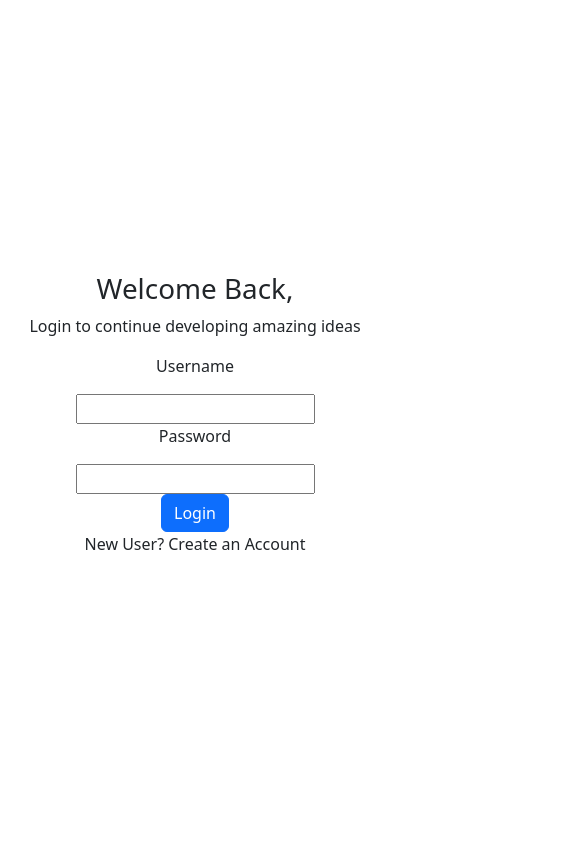
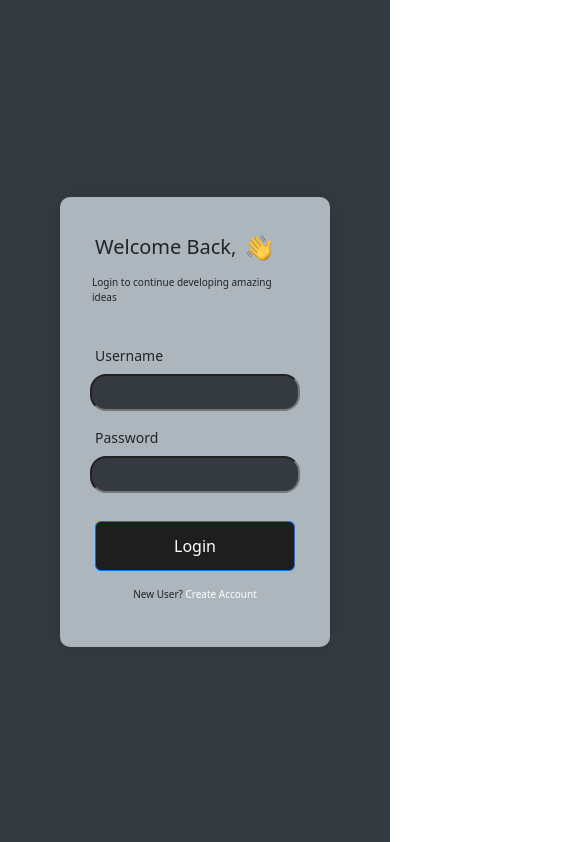
Before and after one commit to nauticuff/TaskTrackerSprint, a React (Create React App) app: page / in a window 390 px wide. Shown: the top 842 px of the page, 585 px wide, since content can reach past the window. Built offline with nearby package versions, Linux system fonts and the light colour scheme.

Commit message:
add login and hand image

```diff
--- a/src/App.tsx
+++ b/src/App.tsx
@@ -7,7 +7,6 @@ import { Routes } from 'react-router';
 function App() {
   return (
     <>
-      <Login/>
       <BrowserRouter>
         <Routes>
           <Route path='/' element={<Login />} />
--- a/src/Components/Login/Login.css
+++ b/src/Components/Login/Login.css
@@ -1,7 +1,186 @@
 .loginWindow{
-    height: 100vh;
+ background-color: #ADB5BD !important;
+}
+
+.loginContainer{
+    display: flex;
+}
+
+.loginScreen {
+    background-color: #343A40;
+}
+
+.loginWindow *:not(.welcomeTxtAndPic *) {
+    min-width: 294px;
+  }
+
+.introText{
+    font-size: 12px;
+    padding-bottom: 2rem !important;
+    padding-top: .5rem;
+}
+
+p{
+    margin-bottom: .5rem !important;
+}
+
+.passTextSpace{
+    padding-top: 1rem;
+}
+
+.newText{
+    font-size: 10px;
+}
+
+.createText{
+    color: white;
+}
+
+.newAndCreateText{
+    text-align: center;
+}
+
+Button{
+    margin-top: 1.75rem !important;
+    margin-bottom: 1rem !important;
+    background-color: #1E1E1E !important;
+    height: 50px;
+}
+
+input{
+    background-color: #343A40;
+    border-radius: 1rem;
+    height: 37px;
+}
+
+.handPic{
+    height: 26px;
+    object-fit: contain;
+    margin-left: 10px;
+}
+
+.welcomeTxtAndPic{
+    width: 294px;
+    display: flex;
+    justify-content: baseline;
+}
+
+.loginContainer {
     display: flex;
     justify-content: center;
     align-items: center;
+    /* height: 100vh; */
+    padding: 0 !important;
+}
+
+.loginImage {
+    height: 100vh;
+    width: 100%;
+    object-fit: cover;
+}
+
+.imageCol {
+    padding-right: 0 !important;
+    padding-left: 0 !important;
+}
+
+.loginWindow {
+    height: 444px;
+    width: 424px;
+}
+
+@media (min-width: 1024px) {
+    .imageCol .col-lg-5 {
+        width: 50%;
+    }
+}
+
+
+.loginScreen {
+    /* display: flex;
+    justify-content: center;
+    align-items: center; */
+    margin: 0;
+    /* height: 100vh; */
+}
+
+.loginWindow {
+    display: flex;
     flex-direction: column;
+    justify-content: center;
+    align-items: center;
+    background-color: white;
+    padding-left: 2rem;
+    padding-right: 2rem;
+    border-radius: 10px;
+    box-shadow: 0px 0px 20px rgba(0, 0, 0, 0.1);
 }
+
+@media (min-width: 1151px) {}
+
+
+@media (max-width: 1150px) {
+    .loginWindow {
+        margin-left: 10px;
+        margin-right: 10px;
+        overflow: none;
+    }
+
+    .loginContainer {
+        margin-left: 1rem;
+        height: 100vh;
+    }
+
+    .loginImage {
+        display: none;
+    }
+
+    .loginMobile {
+        display: flex;
+        justify-content: center;
+        align-items: center;
+    }
+
+
+}
+
+@media screen and (max-width: 767px) {
+    .loginContainer {
+        margin-left: 0;
+    }
+}
+
+@media screen and (max-width: 500px) {
+    .loginContainer {
+        margin-left: 0;
+    }
+
+    .loginWindow {
+        height: 450px;
+        width: 270px;
+        margin-left: 5px;
+        margin-right: 5px;
+        padding-left: 1rem;
+        padding-right: 1rem;
+        font-size: 14px;
+    }
+
+    :root {
+        --bs-gutter-x: 1rem;
+      }
+
+    .loginWindow *:not(.welcomeTxtAndPic *) {
+        min-width: 200px;
+      }
+
+    .introText{
+        font-size: 10px;
+        padding-bottom: 3rem;
+        padding-left: 1rem;
+        padding-right: 1rem;
+    }
+
+    .welcomeTxtAndPic{
+        width: 200px;
+    }
+}
--- a/src/Components/Login/Login.tsx
+++ b/src/Components/Login/Login.tsx
@@ -2,28 +2,36 @@ import React from "react";
 import { Container, Row, Col, Button } from "react-bootstrap";
 import NotesPic from "../../Assets/NotesPic.jpg"
 import "../Login/Login.css"
+import handwavepic from "../../Assets/handwavepic.png"
 
 function Login() {
     return (
-        <>
-            <Container className="loginBG">
-                <Row>
-                    <Col md={4} className="loginWindow">
-                        <h1>Welcome Back, </h1>
-                        <p>Login to continue developing amazing ideas</p>
-                        <p>Username</p>
+        <div className="loginScreen">
+            <div className="">
+                <Row className="loginMobile">
+                    <Col md={5}  className="loginContainer">
+                        <div className="loginWindow">
+                            <div className="welcomeTxtAndPic">
+                            <h5>Welcome Back, </h5>
+                            <img className="handPic" src={handwavepic}/>
+                            </div>
+                        <p className="introText">Login to continue developing amazing ideas</p>
+                        <p className="">Username</p>
                         <input/>
-                        <p>Password</p>
+                        <p className="passTextSpace">Password</p>
                         <input/>
                         <Button>Login</Button>
-                        <p>New User? <span>Create an Account</span></p>
+                        <div className="newAndCreateText">
+                        <p className="newText">New User? <span className="createText">Create Account</span></p>
+                        </div>
+                        </div>
                     </Col>
-                    <Col md={8}>
-                        <img src={NotesPic}/>
+                    <Col md={7} className="imageCol">
+                        <img className="loginImage" src={NotesPic}/>
                     </Col>
                 </Row>
-            </Container>
-        </>
+            </div>
+        </div>
     )
 }
 
```
Also changed, not shown: src/Assets/handwavepic.png (added).
